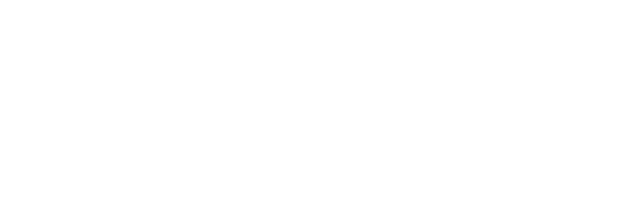
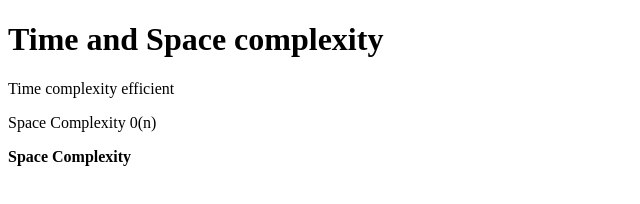
Before and after one commit to acciojob/time-and-space-complexity-ankitfataniya, a website: page main.html in a window 1280 px wide. Shown: the whole page, without its empty margins (0-640 px from the left). Drawn offline with Linux system fonts and the light colour scheme.

Commit message:
created a submission

```diff
--- a/main.html
+++ b/main.html
@@ -7,10 +7,10 @@
 </head>
 
 <body>
-	<!-- the entire body must be written by student -->
-    <script type="text/javascript" src="./script.js">
-</script>
-
+	<h1>Time and Space complexity</h1>
+	<p>Time complexity efficient</p>
+	<p> Space Complexity 0(n)</p>
+	<b> Space Complexity</b>
 </body>
 
 </html>
```
